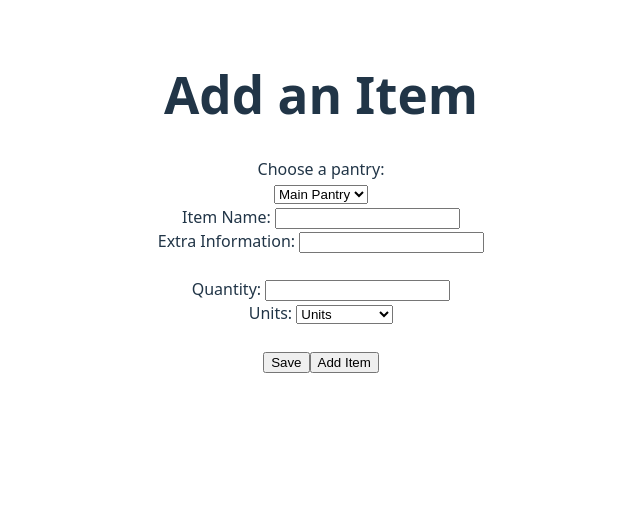
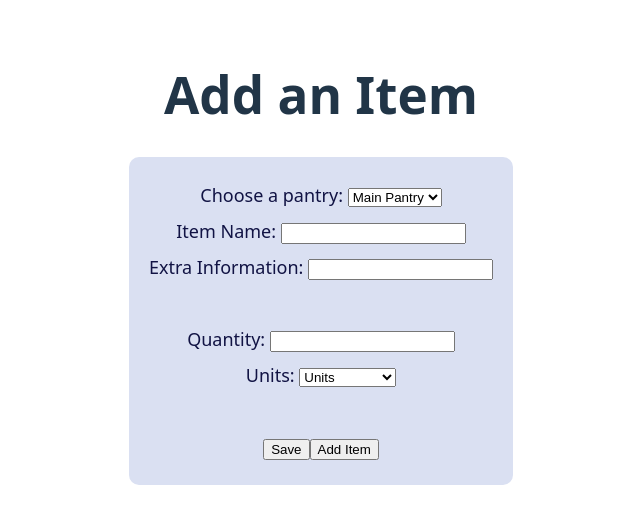
Before and after one commit to MimocaShelf/PantryTracker, a React (Vite) app: page /addToPantry in a window 1280 px wide. Shown: the top 524 px of the page, without its empty margins (319-959 px from the left). Built offline with nearby package versions, Linux system fonts and the light colour scheme.

Commit message:
decorate add to pantry page

```diff
--- a/src/addToPantry.jsx
+++ b/src/addToPantry.jsx
@@ -14,8 +14,9 @@ function AddToPantry() {
     return (
         <div class="section">
             <h1>Add an Item</h1>
+            <div class="genericContentBox">
+                <form method="post">
                     <label for="pantries">Choose a pantry: </label>
-            <form method="post">
                     <select name="pantries" id="pantries">
                         <option value="main_pantry">Main Pantry</option>
                         <option value="fridge">Fridge</option>
@@ -60,6 +61,7 @@ function AddToPantry() {
                     <input type="submit" name="submit" value="Add Item"></input>
                 </form>
             </div>
+        </div>
     );
 }
 export default AddToPantry;
--- a/src/addToPantryLogic.jsx
+++ b/src/addToPantryLogic.jsx
@@ -37,9 +37,9 @@ function addItemToPantry(pantry, item_name, extra_info, quantity, unit) {
 
 
     let sql_string = 'INSERT INTO pantry_items(pantry_id, item_name, extra_info, quantity, unit) VALUES (?, ?, ?, ?, ?)';
-     // need to import sql database or something?
 
     let addToDatabase = () => {
+        // need to import sql database or something?
         maindb.run(sql_string, [pantry_id, item_name, extra_info, quantity, unit], (err) => {
             if (err) return console.error(err.message);
         })
--- a/src/style.css
+++ b/src/style.css
@@ -243,3 +243,13 @@ button:focus-visible {
   margin-left: 720px;
   padding-right: 20px;
 }
+
+.genericContentBox{
+  text-align: center;
+  background-color: var(--lavender);
+  border-radius: 10px;
+  color: var(--blue);
+  padding: 20px;
+  font-size: large;
+  line-height: 200%;
+}
```
Lines whose indentation alone changed are shown as unchanged.
